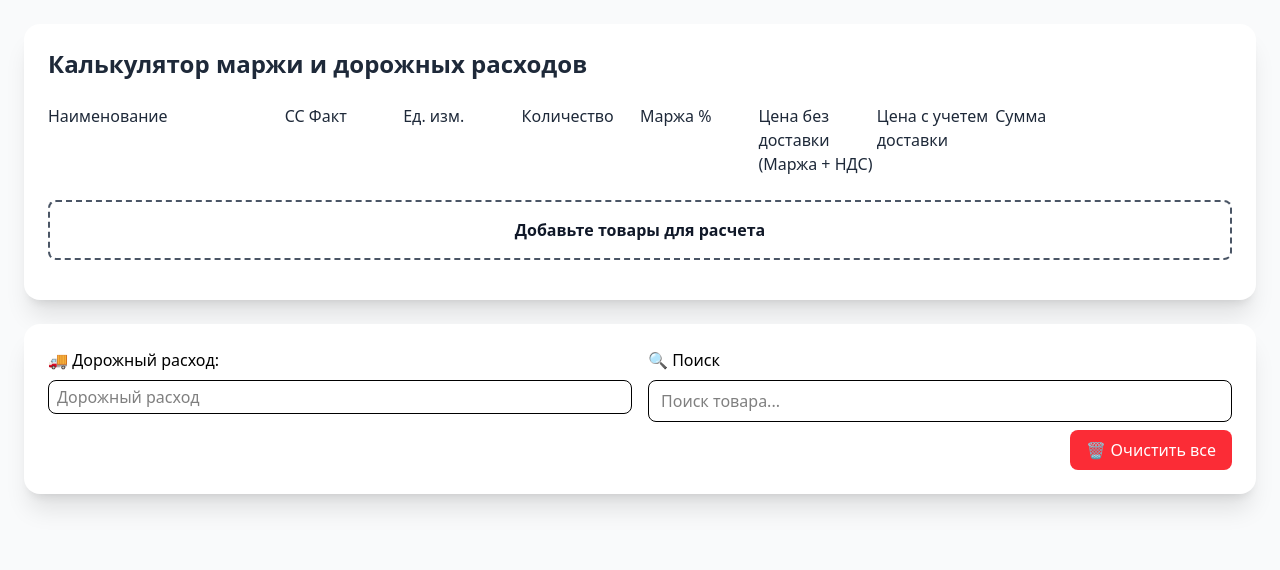
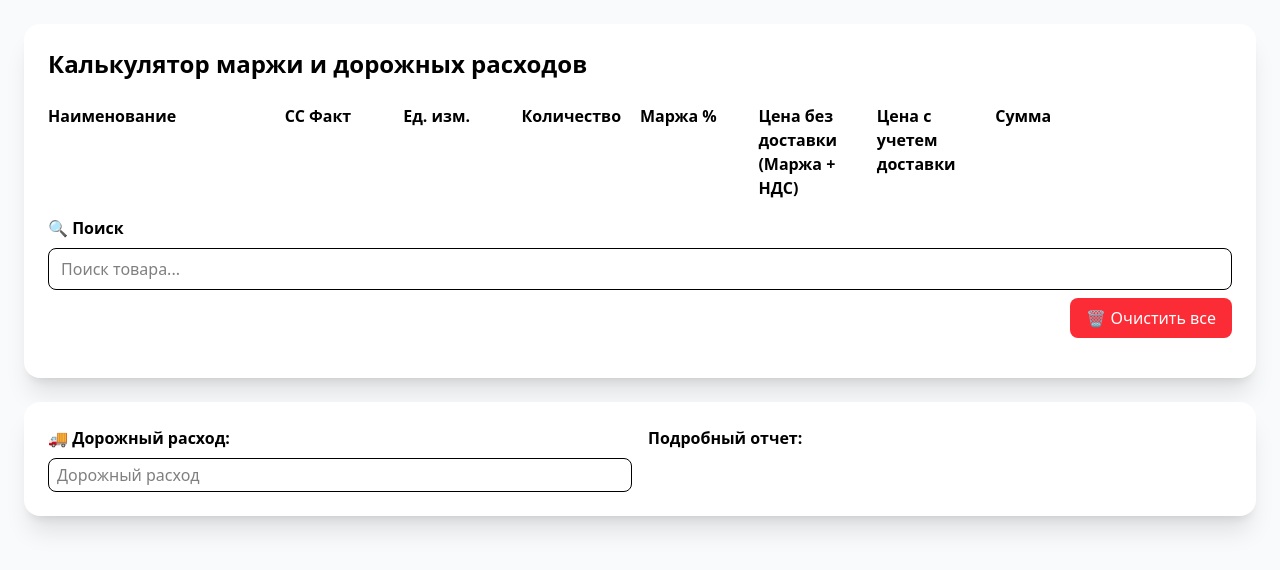
Before and after one commit to MuhammadjonBb/price-calc, a Vue app: page / in a window 1280 px wide. Shown: the top 570 px of the page. Built offline with nearby package versions, Linux system fonts and the light colour scheme.

Commit message:
fixes + colour palette

```diff
--- a/src/components/productList.vue
+++ b/src/components/productList.vue
@@ -1,29 +1,27 @@
 <template>
   <div class="p-6 bg-gray-50 min-h-screen">
     <div class="max-w-full mx-auto bg-white shadow-xl rounded-2xl p-6">
-      <h2 class="text-2xl font-bold mb-6 text-gray-800">
+      <h2 class="text-2xl font-bold mb-6">
         Калькулятор маржи и дорожных расходов
       </h2>
 
       <div class="grid gap-4 mb-4">
         <div class="grid grid-cols-10 font-bold">
-          <div class="font-medium text-gray-800 col-span-2">Наименование</div>
-          <div class="font-medium text-gray-800">СС Факт</div>
-          <div class="font-medium text-gray-800">Ед. изм.</div>
-          <div class="font-medium text-gray-800">Количество</div>
-          <div class="font-medium text-gray-800">Маржа %</div>
-          <div class="font-medium text-gray-800">
-            Цена без доставки (Маржа + НДС)
-          </div>
-          <div class="font-medium text-gray-800">Цена с учетем доставки</div>
-          <div class="font-medium text-gray-800">Сумма</div>
+          <div class="col-span-2">Наименование</div>
+          <div>СС Факт</div>
+          <div>Ед. изм.</div>
+          <div>Количество</div>
+          <div>Маржа %</div>
+          <div>Цена без доставки (Маржа + НДС)</div>
+          <div>Цена с учетем доставки</div>
+          <div>Сумма</div>
         </div>
-        <div
+        <!-- <div
           v-if="!products.length"
           class="text-gray-900 text-center p-4 mt-2 border-dashed border-2 border-gray-600 font-bold rounded-lg"
         >
           Добавьте товары для расчета
-        </div>
+        </div> -->
         <productRow
           v-for="(product, index) in products"
           :key="index"
@@ -32,15 +30,27 @@
           @update:removeProduct="removeProduct"
         />
         <div v-show="products.length > 0" class="grid grid-cols-10 font-bold">
-          <div class="font-bold text-gray-800 col-start-8 text-right pr-5">
-            Итого:
-          </div>
-          <div class="font-bold text-gray-800">
+          <div class="font-bold col-start-8 text-right pr-5">Итого:</div>
+          <div class="font-bold">
             {{
               formatPrice(products.reduce((sum, p) => sum + p.finalPrice, 0))
             }}
             сум
           </div>
+        </div>
+        <div class="flex flex-col gap-2">
+          <div class="font-bold">🔍 Поиск</div>
+          <productSearch @add-product="addProduct" :added-products="products" />
+          <button
+            class="flex self-end cursor-pointer bg-red-500 text-white px-4 py-2 rounded-lg hover:bg-red-600 transition-colors"
+            @click="
+              products = [];
+              roadExpense = '';
+              setFinalPrice();
+            "
+          >
+            🗑️ Очистить все
+          </button>
         </div>
       </div>
     </div>
@@ -48,7 +58,7 @@
       class="grid grid-cols-2 gap-4 mt-6 max-w-full mx-auto bg-white shadow-xl rounded-2xl p-6"
     >
       <div class="flex flex-col gap-2">
-        <div>🚚 Дорожный расход:</div>
+        <div class="font-bold">🚚 Дорожный расход:</div>
         <input
           placeholder="Дорожный расход"
           name="roadExpense"
@@ -58,20 +68,7 @@
           v-model="formattedValue"
         />
       </div>
-      <div class="flex flex-col gap-2">
-        <div>🔍 Поиск</div>
-        <productSearch @add-product="addProduct" :added-products="products" />
-        <button
-          class="flex self-end cursor-pointer bg-red-500 text-white px-4 py-2 rounded-lg hover:bg-red-600 transition-colors"
-          @click="
-            products = [];
-            roadExpense = '';
-            setFinalPrice();
-          "
-        >
-          🗑️ Очистить все
-        </button>
-      </div>
+      <div class="font-bold">Подробный отчет:</div>
     </div>
   </div>
 </template>
--- /dev/null
+++ b/src/tailwid.config.js
@@ -0,0 +1,38 @@
+/** @type {import('tailwindcss').Config} */
+export default {
+  darkMode: "class", // сразу готово под dark mode
+  content: ["./index.html", "./src/**/*.{vue,js,ts,jsx,tsx}"],
+  theme: {
+    extend: {
+      colors: {
+        bg: "#F8FAFC",
+        surface: "#FFFFFF",
+        border: "#E2E8F0",
+        primary: {
+          DEFAULT: "#2563EB",
+          hover: "#1D4ED8",
+          light: "#EFF6FF",
+        },
+        text: {
+          main: "#0F172A",
+          secondary: "#64748B",
+        },
+        success: "#16A34A",
+        danger: "#DC2626",
+      },
+      borderRadius: {
+        xl: "12px",
+        "2xl": "16px",
+      },
+      boxShadow: {
+        card: "0 10px 25px -5px rgba(0, 0, 0, 0.05)",
+        hover: "0 10px 30px -5px rgba(37, 99, 235, 0.15)",
+      },
+
+      transitionDuration: {
+        DEFAULT: "200ms",
+      },
+    },
+  },
+  plugins: [],
+};
```
